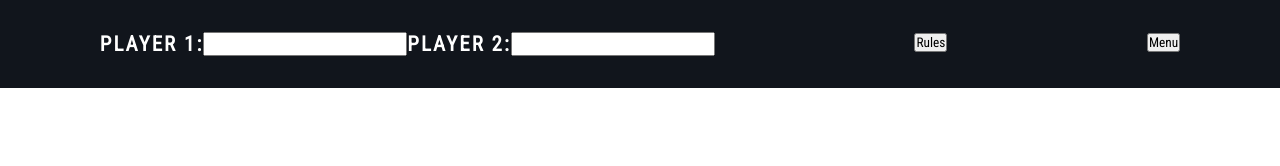
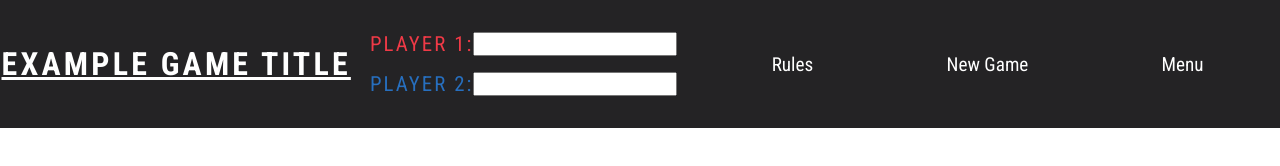
Before and after one commit to puzonevan/Math-Field-Day, a plain HTML site: page index.html in a window 1280 px wide. Drawn offline with Linux system fonts and the light colour scheme.

Commit message:
header styling

```diff
--- a/index.html
+++ b/index.html
@@ -14,6 +14,10 @@
 <body>
     <header>
 
+        <div class="game-title">
+            <h1>Example Game Title</h1>
+        </div>
+
         <div class="players">
             <div class="player-1">
                 <h3>Player 1: </h3>
@@ -26,10 +30,16 @@
             </div>
         </div>
 
-
         <div class="rules">
             <button type="button" class="header-button" id="rules-button">Rules</button>
             <div class="rules-lightbox">
+
+            </div>
+        </div>
+
+        <div>
+            <button type="button" class="header-button" id="new-game-button">New Game</button>
+            <div class="new-game-lightbox">
 
             </div>
         </div>
@@ -40,6 +50,12 @@
 
             </div>
         </div>
+
+
+
+
+
+
 
     </header>
 
--- a/style.css
+++ b/style.css
@@ -1,4 +1,4 @@
-@import url('https://fonts.googleapis.com/css2?family=Roboto+Condensed&display=swap');
+@import url('https://fonts.googleapis.com/css2?family=Roboto+Condensed:wght@400;700&display=swap');
 
 /* Universals */
 *{
@@ -7,29 +7,59 @@
     font-family: 'Roboto Condensed', sans-serif;
 }
 header{
-    background-color: #11151C;
+    background-color: #242325;
     display: flex;
     justify-content: space-around;
-    padding: 2em 0em;
+    align-items: center;
+    padding: 1em 0em;
 }
 
-/* Header Styles */
-.players{
-    display: flex;
-    justify-content: space-around;
+/*** HEADER STYLES ***/
+
+/* Game Title */
+.game-title h1{
+    color: #FFFFFF;
+    text-transform: uppercase;
+    text-decoration: underline;
+    letter-spacing: .1em;
+    font-size: 2em;
+    font-weight: 700;
 }
+
+/* Player Styles */
 .player-1, .player-2{
     display: flex;
     justify-content: space-around;
+    margin: 1em;
 }
 .player-1 h3, .player-2 h3{
-    color: #FFFFFF;
     text-transform: uppercase;
     letter-spacing: .1em;
     font-size: 1.3em;
+    font-weight: 500;
+}
+.player-1 h3{
+    color: #F03A47;
+}
+.player-2 h3{
+    color: #276FBF;
 }
 .player-1 input, .player-2 input{
     height: 1.5em;
     width: 15em;
+}
 
+/* Header Button Style */
+.header-button{
+    background: transparent;
+    border: none;
+    width: 10em;
+
+    color: #FFFFFF;
+    font-size: 1.2em;
+
+    padding: .5em 0em;
 }
+.header-button:hover{
+    border: 2.5px solid white;
+}
```
